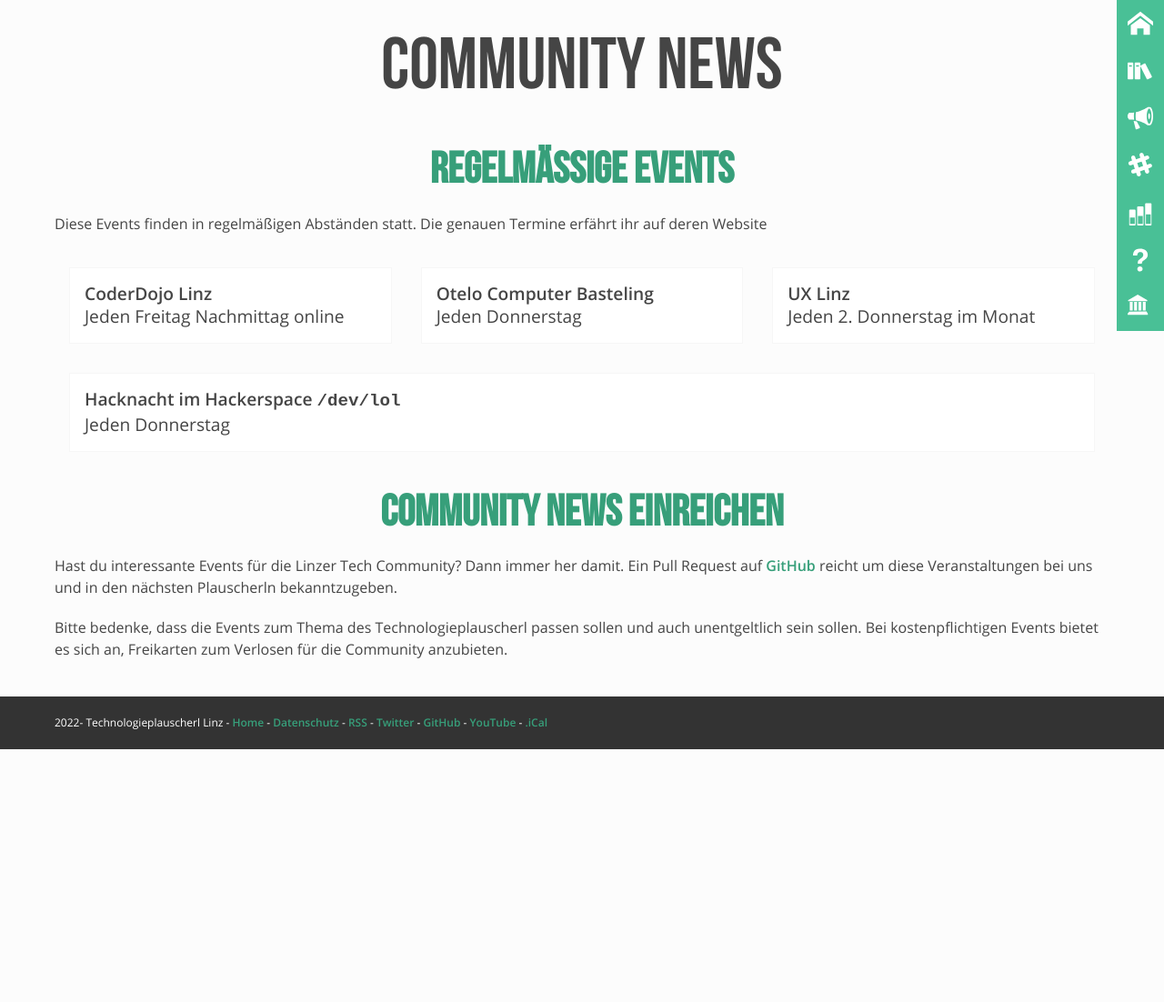
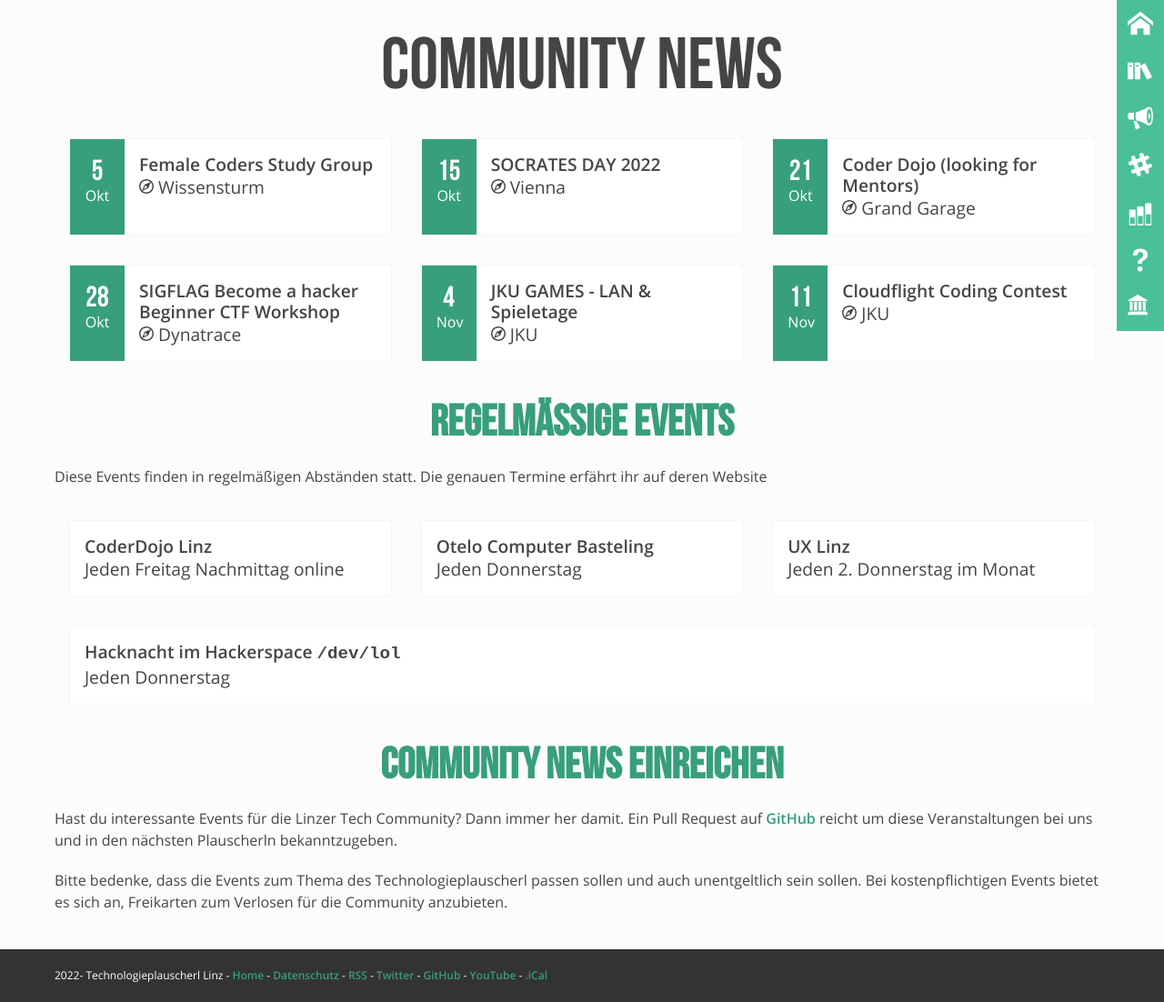
Before and after one commit to mericanAncer127/plauscherl, a Jekyll site: the page built from pages/community-news.html, in a window 1280 px wide. Shown: the whole page at 91% size. Built offline with Jekyll 4.4.1, drawn with Linux system fonts in a browser that asks for light colours; before the commit the page ends 900 px from its top, so only the background shows below that.

Commit message:
Update community.yml
Added some community events in the next few weeks

```diff
--- a/_data/community.yml
+++ b/_data/community.yml
@@ -125,6 +125,11 @@
       location: JKU
       date: 2021-11-05
       link: https://register.codingcontest.org/
+    -
+      name: "Cloudflight Coding Contest"
+      location: JKU
+      date: 2022-11-11
+      link: https://register.codingcontest.org/
 -
   id: factory300
   name: "Factory300"
@@ -165,7 +170,16 @@
       location: JKU
       date: 2019-11-01
       link: https://www.sigflag.at/events/#newbie
-
+    -
+      name: "SIGFLAG Become a hacker Beginner CTF Workshop"
+      location: Dynatrace
+      date: 2022-10-28
+      link: https://sigflag.at/become-a-hacker/
+    -
+      name: "JKU GAMES - LAN & Spieletage"
+      location: JKU
+      date: 2022-11-04
+      link: https://games.oeh.jku.at
 -
   id: game-dev-linz
   name: "Game Dev Linz"
@@ -184,6 +198,11 @@
       location: Grand Garage
       date: 2021-10-29
       link: https://games-and-lan.at/
+    -
+      name: "Coder Dojo (looking for Mentors)"
+      location: Grand Garage
+      date: 2022-10-21
+      link: https://linz.coderdojo.net/
 -
   id: dotnet-stammtisch
   name: ".NET Stammtisch - Linz"
@@ -262,6 +281,11 @@
       location: "GRAND GARAGE"
       date: 2022-09-17
       link: https://www.meetup.com/Female-Coders-Linz/events/286136444/
+    -
+      name: "Female Coders Study Group"
+      location: "Wissensturm"
+      date: 2022-10-05
+      link: https://www.meetup.com/female-coders-linz/events/287557290/
 -
   id: beer+code
   name: "beer+code Ried"
@@ -299,6 +323,11 @@
       location: "Online/Remote"
       date: 2020-09-29
       link: https://www.meetup.com/Cloud-Native-Computing-Linz/events/273245544/
+   -
+      name: "17. Cloud Native Computing Linz Meetup"
+      location: "Cloudflight"
+      date: 2020-10-18
+      link: https://www.meetup.com/cloud-native-computing-linz/events/288482791/
 -
   id: agile-tour
   name: "Agile Tour"
@@ -309,3 +338,12 @@
       link: https://agiletourvienna.at/
       date: 2022-09-15
       cost: EUR
+-
+  id: squer-brainfood-events
+  name: "SQUER Brainfood Events Vienna"
+  events:
+   -
+      name: "SOCRATES DAY 2022"
+      location: "Vienna"
+      date: 2022-10-15
+      link: https://www.meetup.com/squer-brainfood-talks/events/288451266/
```
